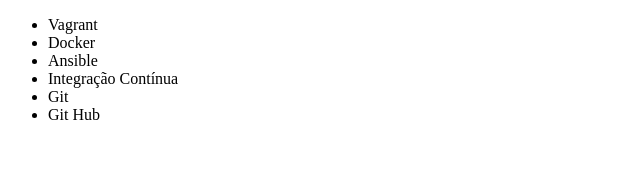
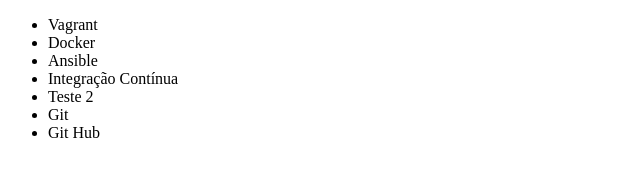
Before and after one commit to Weliomar/estudos-git, a plain HTML site: page index.html in a window 1280 px wide. Shown: the whole page, without its empty margins (0-640 px from the left). Drawn offline with Linux system fonts and the light colour scheme.

Commit message:
Texto teste acrescentado

```diff
--- a/index.html
+++ b/index.html
@@ -10,6 +10,7 @@
         <li>Docker</li>
         <li>Ansible</li>
         <li>Integração Contínua</li>
+        <li>Teste 2</li>
 		<li>Git</li>
 		<li>Git Hub</li>
     </ul>
```
